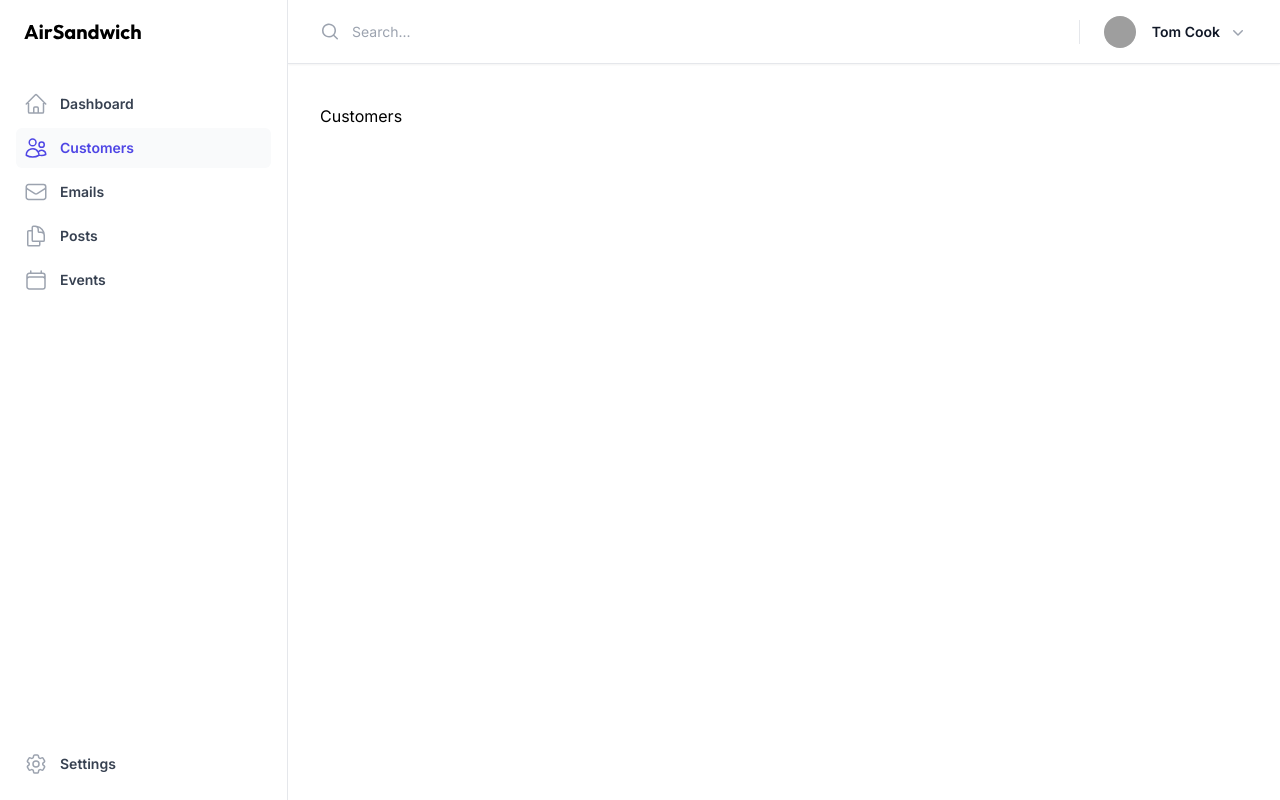
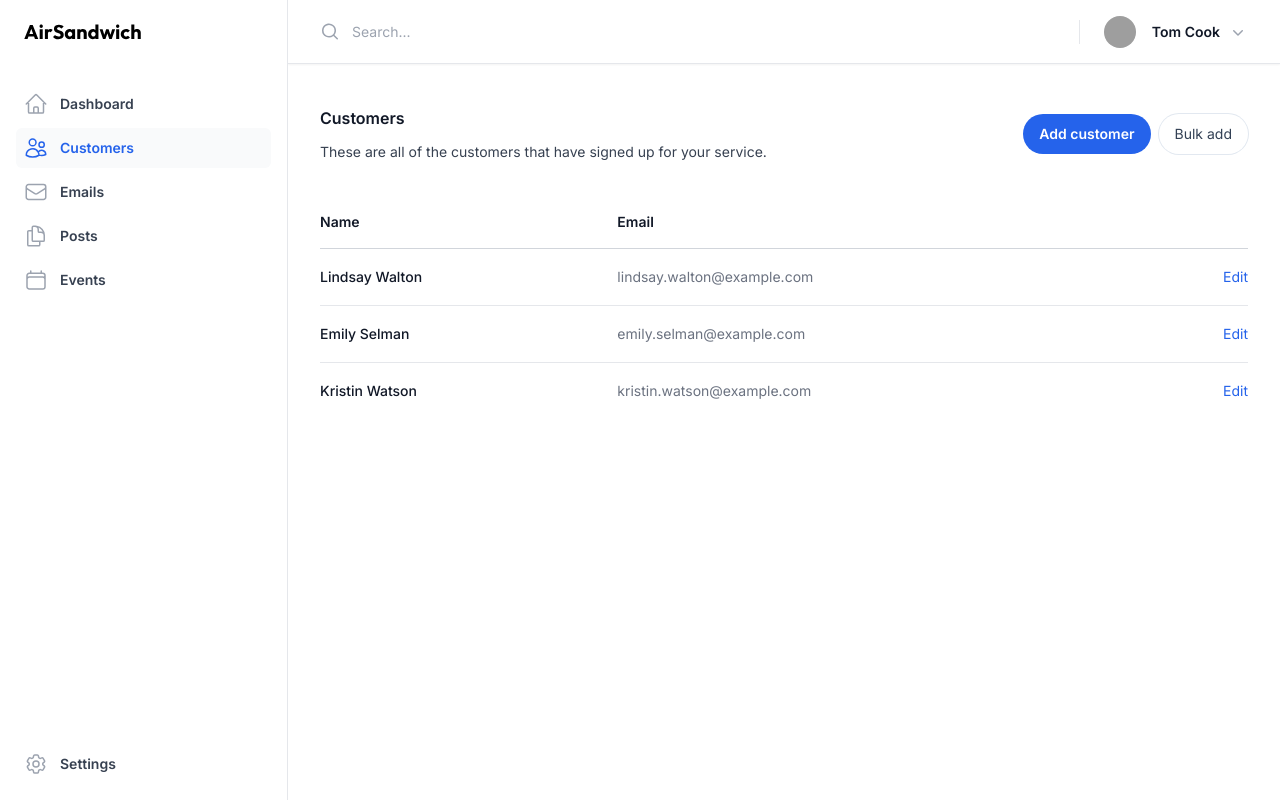
Before and after one commit to gavinmgrant/air-sandwich-fe, a Next.js app: page /dashboard/customers in a window 1280 px wide. Built offline with nearby package versions, Linux system fonts and the light colour scheme; grey boxes are pictures that could not be loaded.

Commit message:
refactor: add customers list

```diff
--- a/src/app/dashboard/customers/page.tsx
+++ b/src/app/dashboard/customers/page.tsx
@@ -1,10 +1,11 @@
 import { Dashboard } from "@/components/Dashboard";
+import { CustomersList } from "@/components/CustomersList";
 
 export default function DashboardCustomers() {
   return (
     <>
       <Dashboard>
-        <div>Customers</div>
+        <CustomersList />
       </Dashboard>
     </>
   );
--- /dev/null
+++ b/src/components/CustomersList.tsx
@@ -0,0 +1,90 @@
+import { ChevronDownIcon } from "@heroicons/react/20/solid";
+
+import { Button } from "@/components/Button";
+
+const people = [
+  { name: "Lindsay Walton", email: "lindsay.walton@example.com" },
+  { name: "Emily Selman", email: "emily.selman@example.com" },
+  { name: "Kristin Watson", email: "kristin.watson@example.com" },
+];
+
+export function CustomersList() {
+  return (
+    <div>
+      <div className="sm:flex sm:items-center">
+        <div className="sm:flex-auto">
+          <h1 className="text-base font-semibold text-gray-900">Customers</h1>
+          <p className="mt-2 text-sm text-gray-700">
+            These are all of the customers that have signed up for your service.
+          </p>
+        </div>
+        <div className="mt-4 sm:ml-16 sm:mt-0 sm:flex-none">
+          <div className="item flex gap-2">
+            <Button color="blue">Add customer</Button>
+            <Button color="slate" variant="outline">Bulk add</Button>
+          </div>
+        </div>
+      </div>
+      <div className="mt-8 flow-root">
+        <div className="-mx-4 -my-2 overflow-x-auto sm:-mx-6 lg:-mx-8">
+          <div className="inline-block min-w-full py-2 align-middle sm:px-6 lg:px-8">
+            <table className="min-w-full divide-y divide-gray-300">
+              <thead>
+                <tr>
+                  <th
+                    scope="col"
+                    className="py-3.5 pl-4 pr-3 text-left text-sm font-semibold text-gray-900 sm:pl-0"
+                  >
+                    <a href="#" className="group inline-flex">
+                      Name
+                      {/* <span className="ml-2 flex-none rounded bg-gray-100 text-gray-900 group-hover:bg-gray-200">
+                        <ChevronDownIcon
+                          aria-hidden="true"
+                          className="size-5"
+                        />
+                      </span> */}
+                    </a>
+                  </th>
+                  <th
+                    scope="col"
+                    className="px-3 py-3.5 text-left text-sm font-semibold text-gray-900"
+                  >
+                    <a href="#" className="group inline-flex">
+                      Email
+                      <span className="invisible ml-2 flex-none rounded text-gray-400 group-hover:visible group-focus:visible">
+                        <ChevronDownIcon
+                          aria-hidden="true"
+                          className="invisible ml-2 size-5 flex-none rounded text-gray-400 group-hover:visible group-focus:visible"
+                        />
+                      </span>
+                    </a>
+                  </th>
+                  <th scope="col" className="relative py-3.5 pl-3 pr-0">
+                    <span className="sr-only">Edit</span>
+                  </th>
+                </tr>
+              </thead>
+              <tbody className="divide-y divide-gray-200 bg-white">
+                {people.map((person) => (
+                  <tr key={person.email}>
+                    <td className="whitespace-nowrap py-4 pl-4 pr-3 text-sm font-medium text-gray-900 sm:pl-0">
+                      {person.name}
+                    </td>
+                    <td className="whitespace-nowrap px-3 py-4 text-sm text-gray-500">
+                      {person.email}
+                    </td>
+                    <td className="relative whitespace-nowrap py-4 pl-3 pr-4 text-right text-sm sm:pr-0">
+                      <a href="#" className="text-blue-600 hover:text-blue-900">
+                        Edit<span className="sr-only">, {person.name}</span>
+                      </a>
+                    </td>
+                  </tr>
+                ))}
+              </tbody>
+            </table>
+          </div>
+        </div>
+      </div>
+    </div>
+  );
+}
--- a/src/components/Dashboard.tsx
+++ b/src/components/Dashboard.tsx
@@ -100,8 +100,8 @@ export function Dashboard({ children }: { children: React.ReactNode }) {
                               href={item.href}
                               className={classNames(
                                 pathname === item.href
-                                  ? "bg-gray-50 text-indigo-600 dark:bg-slate-700 dark:text-white"
-                                  : "text-gray-700 hover:bg-gray-50 hover:text-indigo-600 dark:text-gray-300 dark:hover:bg-slate-700 dark:hover:text-white",
+                                  ? "bg-gray-50 text-blue-600 dark:bg-slate-700 dark:text-white"
+                                  : "text-gray-700 hover:bg-gray-50 hover:text-blue-600 dark:text-gray-300 dark:hover:bg-slate-700 dark:hover:text-white",
                                 "group flex gap-x-3 rounded-md p-2 text-sm/6 font-semibold",
                               )}
                             >
@@ -109,8 +109,8 @@ export function Dashboard({ children }: { children: React.ReactNode }) {
                                 aria-hidden="true"
                                 className={classNames(
                                   pathname === item.href
-                                    ? "text-indigo-600 dark:text-white"
-                                    : "text-gray-400 group-hover:text-indigo-600 dark:group-hover:text-white",
+                                    ? "text-blue-600 dark:text-white"
+                                    : "text-gray-400 group-hover:text-blue-600 dark:group-hover:text-white",
                                   "size-6 shrink-0",
                                 )}
                               />
@@ -124,11 +124,11 @@ export function Dashboard({ children }: { children: React.ReactNode }) {
                     <li className="mt-auto">
                       <a
                         href="#"
-                        className="group -mx-2 flex gap-x-3 rounded-md p-2 text-sm/6 font-semibold text-gray-700 hover:bg-gray-50 hover:text-indigo-600 dark:text-gray-300 dark:hover:bg-slate-700 dark:hover:text-white dark:group-hover:text-white"
+                        className="group -mx-2 flex gap-x-3 rounded-md p-2 text-sm/6 font-semibold text-gray-700 hover:bg-gray-50 hover:text-blue-600 dark:text-gray-300 dark:hover:bg-slate-700 dark:hover:text-white dark:group-hover:text-white"
                       >
                         <Cog6ToothIcon
                           aria-hidden="true"
-                          className="size-6 shrink-0 text-gray-400 group-hover:text-indigo-600 dark:group-hover:text-white"
+                          className="size-6 shrink-0 text-gray-400 group-hover:text-blue-600 dark:group-hover:text-white"
                         />
                         Settings
                       </a>
@@ -157,8 +157,8 @@ export function Dashboard({ children }: { children: React.ReactNode }) {
                           href={item.href}
                           className={classNames(
                             pathname === item.href
-                              ? "bg-gray-50 text-indigo-600 dark:bg-slate-700 dark:text-white"
-                              : "text-gray-700 hover:bg-gray-50 hover:text-indigo-600 dark:text-gray-300 dark:hover:bg-slate-700 dark:hover:text-white",
+                              ? "bg-gray-50 text-blue-600 dark:bg-slate-700 dark:text-white"
+                              : "text-gray-700 hover:bg-gray-50 hover:text-blue-600 dark:text-gray-300 dark:hover:bg-slate-700 dark:hover:text-white",
                             "group flex gap-x-3 rounded-md p-2 text-sm/6 font-semibold",
                           )}
                         >
@@ -166,8 +166,8 @@ export function Dashboard({ children }: { children: React.ReactNode }) {
                             aria-hidden="true"
                             className={classNames(
                               pathname === item.href
-                                ? "text-indigo-600 dark:text-white"
-                                : "text-gray-400 group-hover:text-indigo-600 dark:group-hover:text-white",
+                                ? "text-blue-600 dark:text-white"
+                                : "text-gray-400 group-hover:text-blue-600 dark:group-hover:text-white",
                               "size-6 shrink-0",
                             )}
                           />
@@ -185,15 +185,15 @@ export function Dashboard({ children }: { children: React.ReactNode }) {
                       pathname === "/dashboard/settings"
                         ? "bg-gray-50 dark:bg-slate-700 dark:text-white"
                         : "",
-                      "group -mx-2 flex gap-x-3 rounded-md p-2 text-sm/6 font-semibold text-gray-700 hover:bg-gray-50 hover:text-indigo-600 dark:text-gray-300 dark:hover:bg-slate-700 dark:hover:text-white",
+                      "group -mx-2 flex gap-x-3 rounded-md p-2 text-sm/6 font-semibold text-gray-700 hover:bg-gray-50 hover:text-blue-600 dark:text-gray-300 dark:hover:bg-slate-700 dark:hover:text-white",
                     )}
                   >
                     <Cog6ToothIcon
                       aria-hidden="true"
                       className={classNames(
                         pathname === "/dashboard/settings"
-                          ? "text-indigo-600 dark:text-white"
-                          : "text-gray-400 group-hover:text-indigo-600 dark:group-hover:text-white",
+                          ? "text-blue-600 dark:text-white"
+                          : "text-gray-400 group-hover:text-blue-600 dark:group-hover:text-white",
                         "size-6 shrink-0",
                       )}
                     />
@@ -292,7 +292,7 @@ export function Dashboard({ children }: { children: React.ReactNode }) {
           </div>
 
           <main className="py-10">
-            <div className="px-4 sm:px-6 lg:px-8">{children}</div>
+            <div className="px-4 sm:px-8">{children}</div>
           </main>
         </div>
       </div>
```
